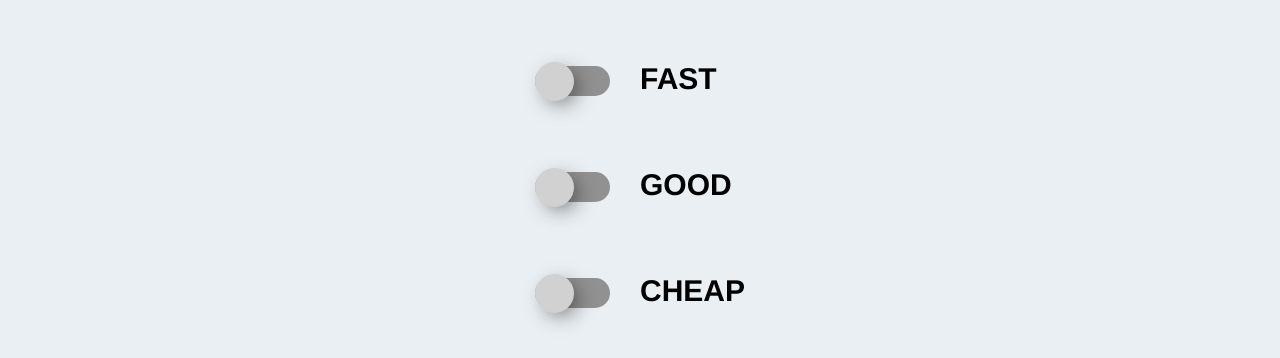
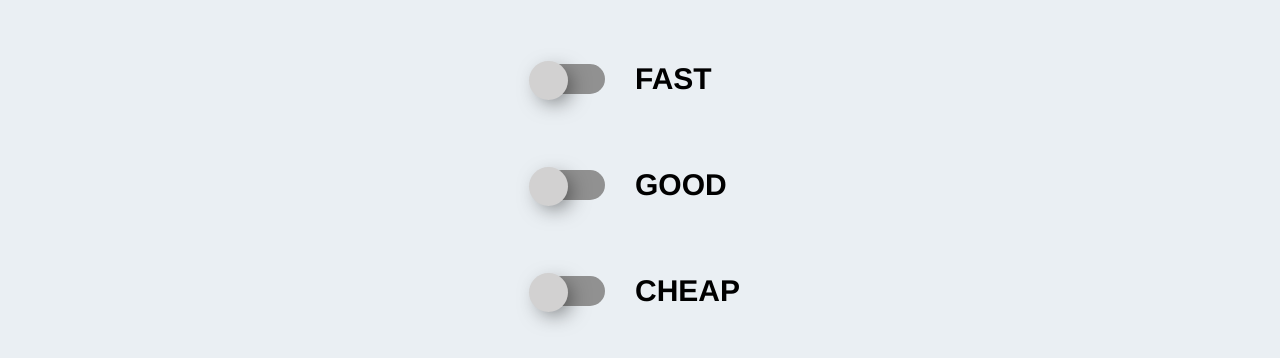
Before and after one commit to ibrennan/fastgoodcheap, a plain HTML site: page index.html in a window 1280 px wide. Shown: the part 190-548 px from the top of the page. Drawn offline with Linux system fonts and the light colour scheme.

Commit message:
CSS fixes for Firefox

```diff
--- a/index.html
+++ b/index.html
@@ -36,7 +36,7 @@
 
     .container {
       margin-top: -50px;
-      width: 210px;
+      width: 220px;
     }
 
     input[type="checkbox"] {
@@ -125,6 +125,7 @@
       background-color: #919191;
       border-radius: .5em;
       margin-right: 1em;
+      margin-top: -5px;
       transition: all .5s ease;
     }
 
@@ -136,7 +137,8 @@
       background-color: #d2d1d1;
       border-radius: 50%;
       position: absolute;
-      left: 0;
+      top: -1px;
+      left: -1px;
       transition: all .5s ease;
       -webkit-box-shadow: 6px 6px 21px -5px rgba(0, 0, 0, 0.61);
       -moz-box-shadow: 6px 6px 21px -5px rgba(0, 0, 0, 0.61);
```
